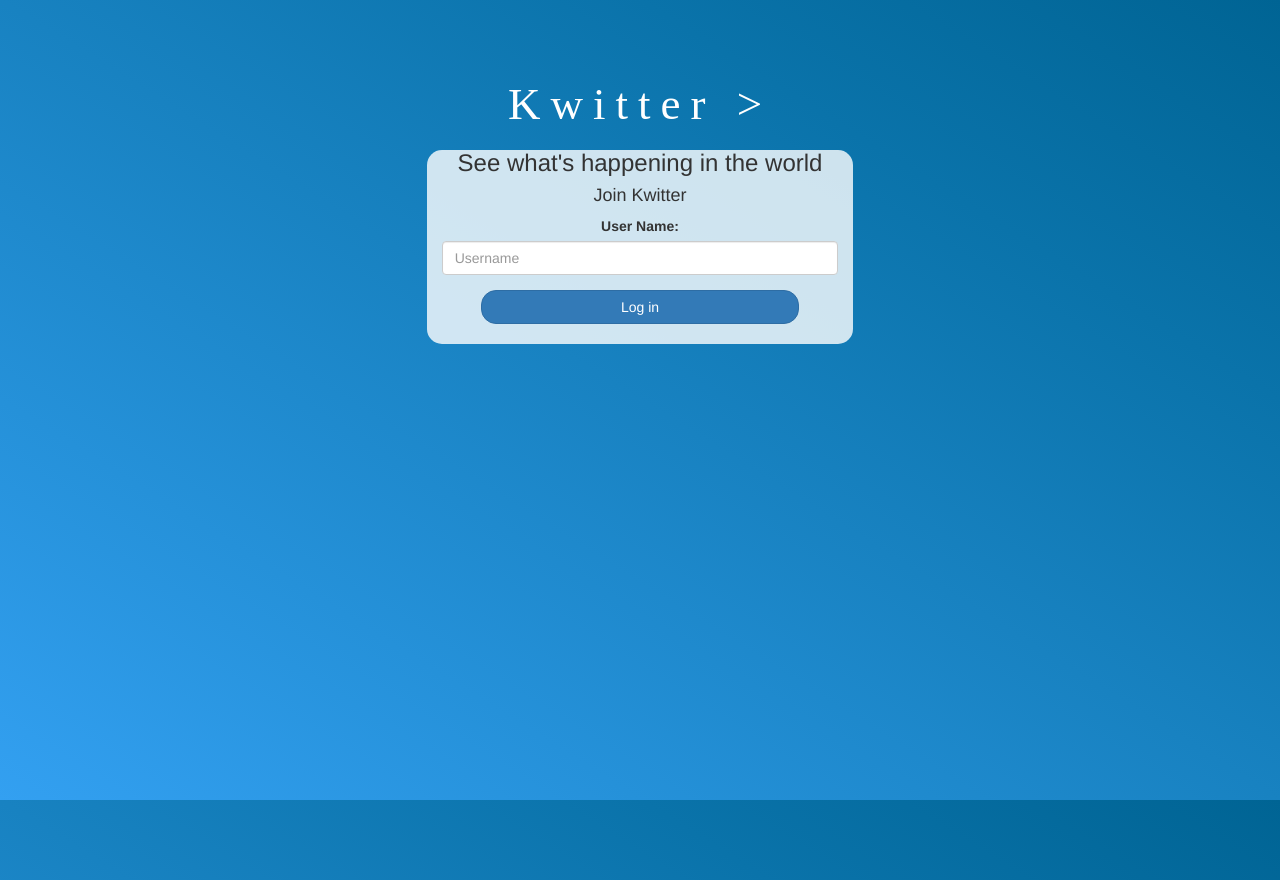
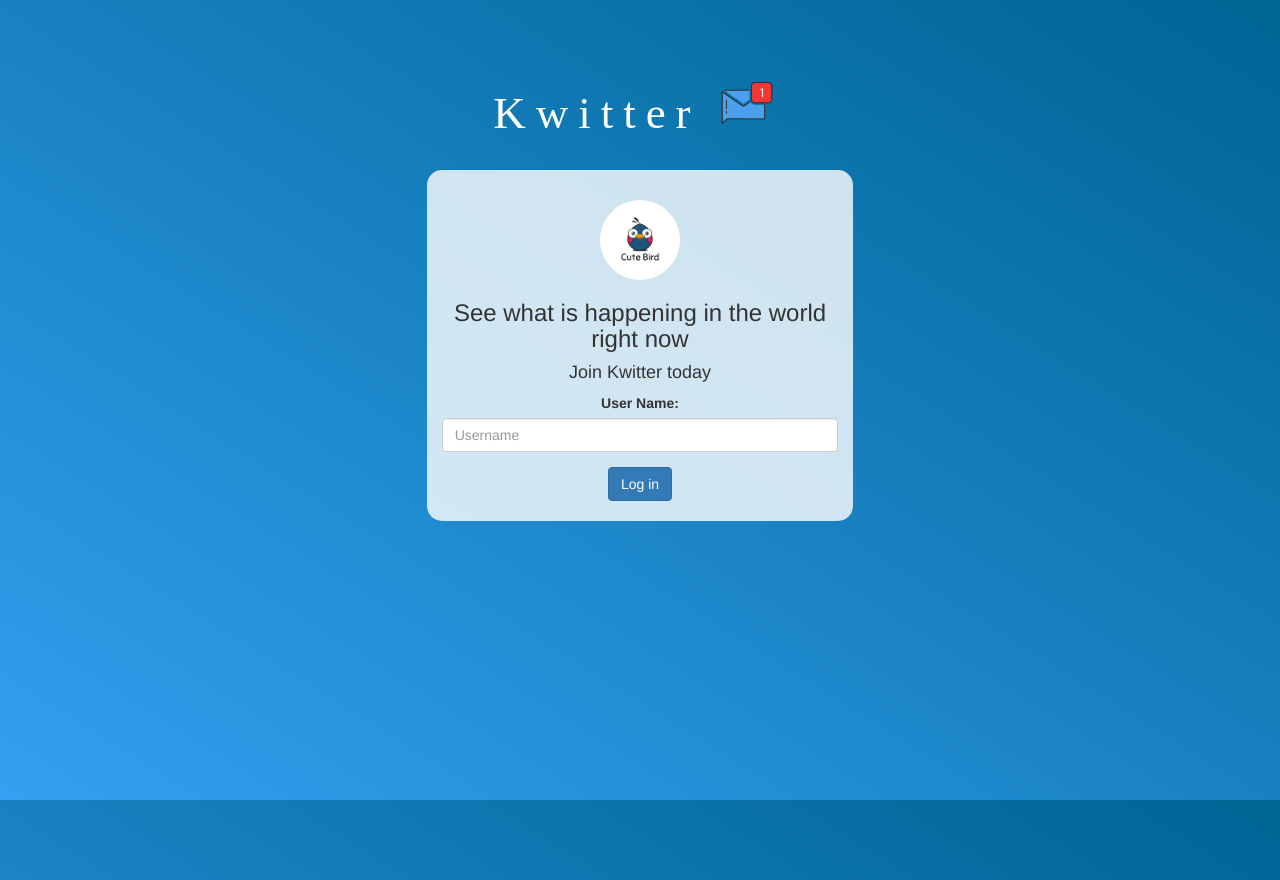
Before and after one commit to Hanshal15/Kwitter, a plain HTML site: page index.html in a window 1280 px wide. Drawn offline with nearby package versions, Linux system fonts and the light colour scheme; a web font is replaced by a local one.

Commit message:
Add files via upload

```diff
--- a/index.html
+++ b/index.html
@@ -14,16 +14,19 @@
 <body>
 <center>
 	<h1 class="header">
-		Kwitter	>
+		Kwitter	<sup>
+	<img src="m2.png">
+	</sup>
 </h1>
 	<div class="col-lg-4 col-md-6 col-sm-6 col-xs-11 login_div">
-		<h3>See what's happening in the world </h3>
-		<h4>Join Kwitter</h4>
+	<img src="logo.png" class="logo">
+		<h3 >See what is happening in the world right now</h3>
+		<h4 >Join Kwitter today</h4>
 		<div class="form-group">
 		  <label >User Name:</label>
         <input id="username" class="form-control" placeholder="Username" type="text">
 		</div>
-		<button id="login_button" class="btn btn-primary" onclick="adduser()">Log in</button>
+		<button id="loginbutton" class="btn btn-primary" onclick="adduser()">Log in</button>
 		<br><br>
 	</div>
 </center>
```
Also changed, not shown: kwitter_room.html (+3 -1 lines), kwitter_room.js (added, +12 -0 lines), logo.png (added), m2.png (added), tick.png (added).
